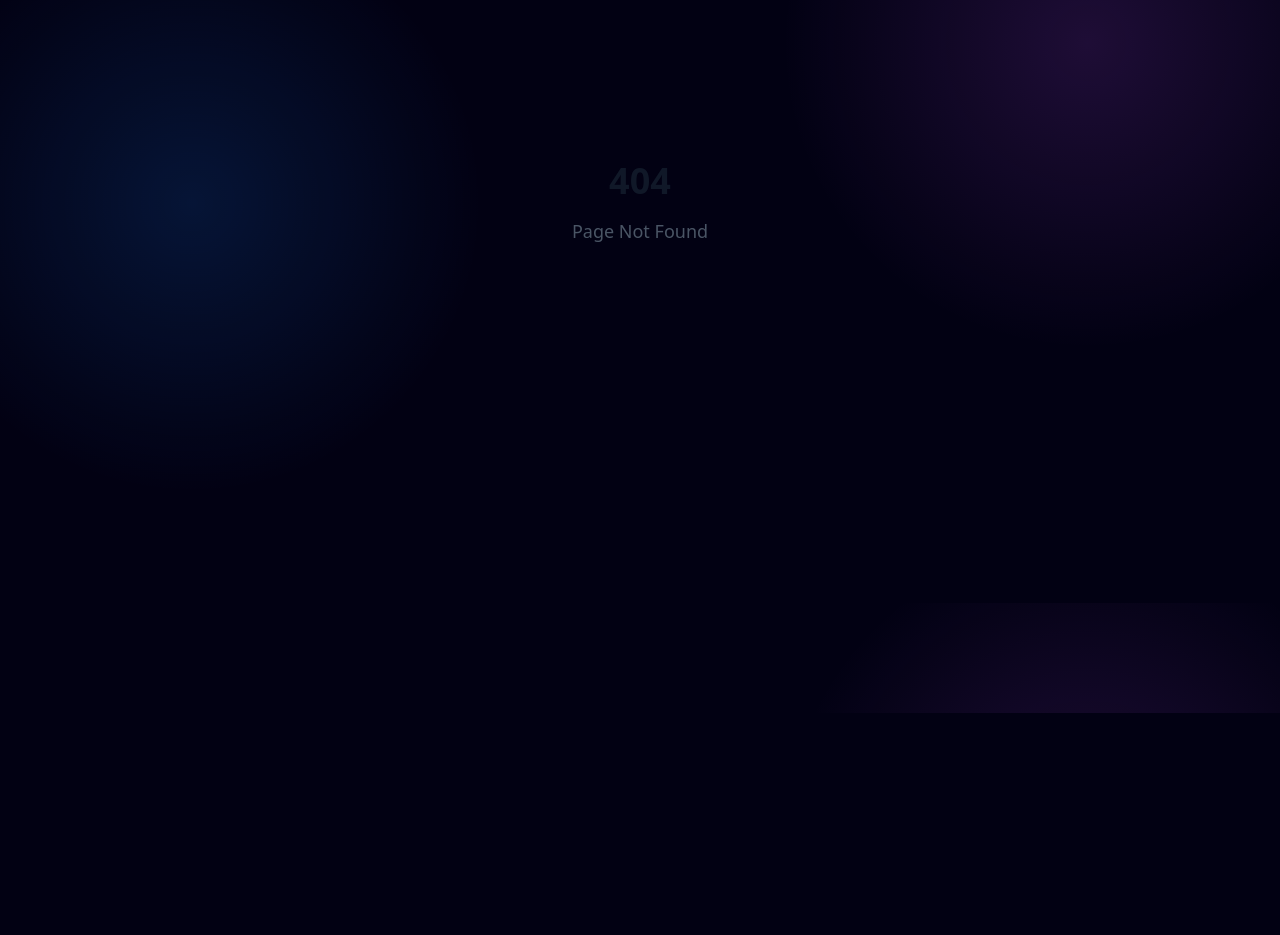
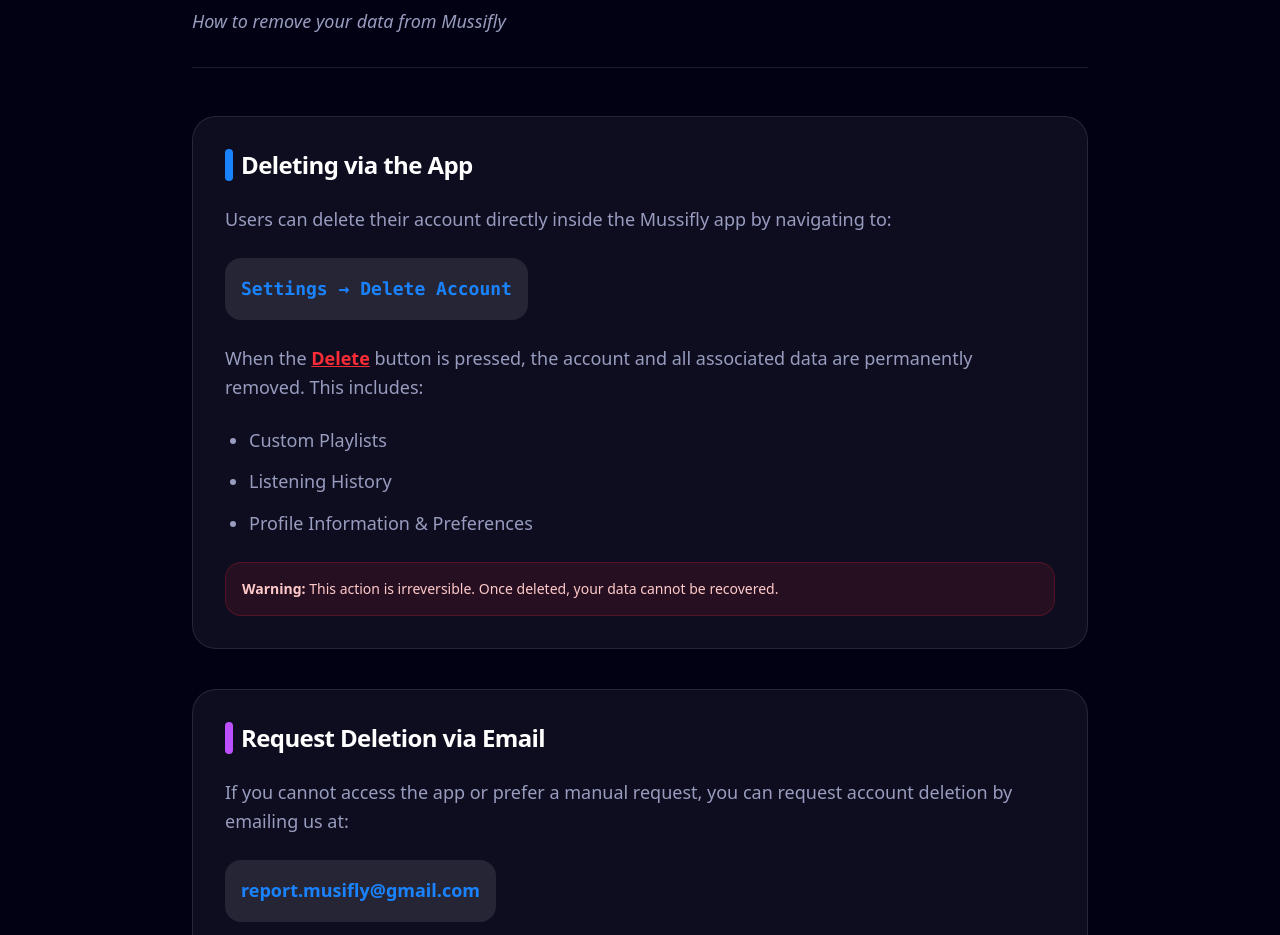
Before and after one commit to skhub-tech/mussifly, a React (Vite) app: page /delete-account in a window 1280 px wide. Before the commit this address had no page. Shown: the part 197-1132 px from the top of the page. Before the commit the page ends 910 px from the top, so only its background shows below. Built offline with nearby package versions, Linux system fonts and the light colour scheme; what @convex-dev/auth would draw is missing.

Commit message:
Add Delete Account page and integrate with navigation

```diff
--- a/src/components/landing/Footer.tsx
+++ b/src/components/landing/Footer.tsx
@@ -45,7 +45,9 @@
               <li><Link to="/privacy" className="hover:text-primary transition-colors">Privacy Policy</Link></li>
               <li><Link to="/terms" className="hover:text-primary transition-colors">Terms of Service</Link></li>
               <li><Link to="/cookies" className="hover:text-primary transition-colors">Cookie Policy</Link></li>
+              <li><Link to="/delete-account" className="hover:text-primary transition-colors">Delete Account</Link></li>
               <li><Link to="/contact" className="hover:text-primary transition-colors">Contact</Link></li>
+
             </ul>
           </div>
         </div>
--- a/src/components/landing/Navbar.tsx
+++ b/src/components/landing/Navbar.tsx
@@ -107,6 +107,7 @@
                             <div className="pt-4 mt-4 border-t border-white/10 space-y-4">
                                 <Link to="/privacy" className="block text-lg text-muted-foreground hover:text-white" onClick={() => setIsMobileMenuOpen(false)}>Privacy Policy</Link>
                                 <Link to="/terms" className="block text-lg text-muted-foreground hover:text-white" onClick={() => setIsMobileMenuOpen(false)}>Terms of Service</Link>
+                                <Link to="/delete-account" className="block text-lg text-muted-foreground hover:text-white" onClick={() => setIsMobileMenuOpen(false)}>Delete Account</Link>
                             </div>
                             <Button
                                 className="w-full h-14 rounded-2xl bg-gradient-to-r from-primary to-secondary text-lg font-bold"
--- a/src/main.tsx
+++ b/src/main.tsx
@@ -15,6 +15,8 @@
 const NotFound = lazy(() => import("./pages/NotFound.tsx"));
 const Privacy = lazy(() => import("./pages/Privacy.tsx"));
 const Terms = lazy(() => import("./pages/Terms.tsx"));
+const DeleteAccount = lazy(() => import("./pages/DeleteAccount.tsx"));
+
 
 
 // Simple loading fallback for route transitions
@@ -67,6 +69,8 @@
               <Route path="/auth" element={<AuthPage redirectAfterAuth="/" />} /> {/* TODO: change redirect after auth to correct page */}
               <Route path="/privacy" element={<Privacy />} />
               <Route path="/terms" element={<Terms />} />
+              <Route path="/delete-account" element={<DeleteAccount />} />
+
 
               <Route path="*" element={<NotFound />} />
             </Routes>
--- /dev/null
+++ b/src/pages/DeleteAccount.tsx
@@ -0,0 +1,95 @@
+import { Navbar } from "@/components/landing/Navbar";
+import { Footer } from "@/components/landing/Footer";
+import { motion } from "framer-motion";
+import { useEffect } from "react";
+import { Link } from "react-router";
+
+export default function DeleteAccount() {
+    useEffect(() => {
+        window.scrollTo(0, 0);
+    }, []);
+
+    return (
+        <div className="min-h-screen bg-background text-foreground overflow-x-hidden selection:bg-primary selection:text-white">
+            <Navbar />
+
+            <main className="container mx-auto px-6 pt-32 pb-24">
+                <motion.div
+                    initial={{ opacity: 0, y: 20 }}
+                    animate={{ opacity: 1, y: 0 }}
+                    transition={{ duration: 0.5 }}
+                    className="max-w-4xl mx-auto space-y-12"
+                >
+                    <header className="space-y-4 border-b border-white/10 pb-8 text-center md:text-left">
+                        <h1 className="text-4xl md:text-6xl font-black tracking-tighter text-white bg-gradient-to-r from-white to-white/60 bg-clip-text text-transparent">
+                            Mussifly Account Deletion
+                        </h1>
+                        <p className="text-muted-foreground text-lg italic">
+                            How to remove your data from Mussifly
+                        </p>
+                    </header>
+
+                    <section className="prose prose-invert max-w-none space-y-10 text-muted-foreground leading-relaxed text-lg">
+                        <div className="space-y-6 bg-white/5 p-8 rounded-3xl border border-white/10">
+                            <h2 className="text-2xl font-bold text-white tracking-tight flex items-center gap-2">
+                                <span className="w-2 h-8 bg-primary rounded-full" />
+                                Deleting via the App
+                            </h2>
+                            <p>
+                                Users can delete their account directly inside the Mussifly app by navigating to:
+                            </p>
+                            <div className="bg-white/10 p-4 rounded-xl inline-block font-mono text-primary font-bold">
+                                Settings → Delete Account
+                            </div>
+                            <p>
+                                When the <span className="text-red-500 font-bold underline">Delete</span> button is pressed, the account and all associated data are permanently removed. This includes:
+                            </p>
+                            <ul className="list-disc pl-6 space-y-3">
+                                <li>Custom Playlists</li>
+                                <li>Listening History</li>
+                                <li>Profile Information & Preferences</li>
+                            </ul>
+                            <div className="p-4 bg-red-500/10 border border-red-500/20 rounded-2xl text-red-200 text-sm">
+                                <strong>Warning:</strong> This action is irreversible. Once deleted, your data cannot be recovered.
+                            </div>
+                        </div>
+
+                        <div className="space-y-6 bg-white/5 p-8 rounded-3xl border border-white/10">
+                            <h2 className="text-2xl font-bold text-white tracking-tight flex items-center gap-2">
+                                <span className="w-2 h-8 bg-secondary rounded-full" />
+                                Request Deletion via Email
+                            </h2>
+                            <p>
+                                If you cannot access the app or prefer a manual request, you can request account deletion by emailing us at:
+                            </p>
+                            <div className="flex items-center gap-3 bg-white/10 p-4 rounded-xl w-fit">
+                                <a
+                                    href="mailto:report.musifly@gmail.com"
+                                    className="text-primary font-bold hover:underline"
+                                >
+                                    report.musifly@gmail.com
+                                </a>
+                            </div>
+                            <p className="text-sm">
+                                Please ensure you send the email from the address associated with your Mussifly account to verify ownership.
+                            </p>
+                        </div>
+
+                        <div className="pt-8 border-t border-white/10">
+                            <div className="flex flex-col md:flex-row gap-4">
+                                <Link
+                                    to="/"
+                                    className="px-8 py-4 bg-white/5 text-white rounded-2xl font-bold text-center border border-white/10 hover:bg-white/10 transition-all"
+                                >
+                                    ← Back to Home
+                                </Link>
+                            </div>
+                        </div>
+                    </section>
+                </motion.div>
+            </main>
+
+            <Footer />
+        </div>
+    );
+}
```
